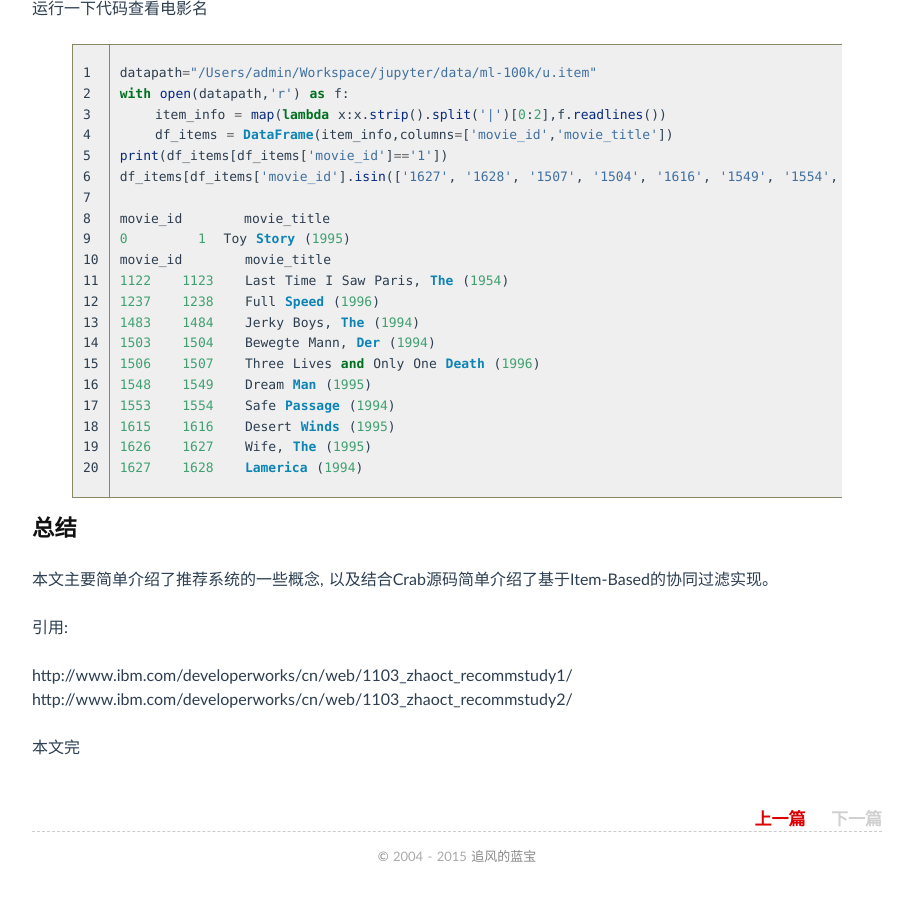
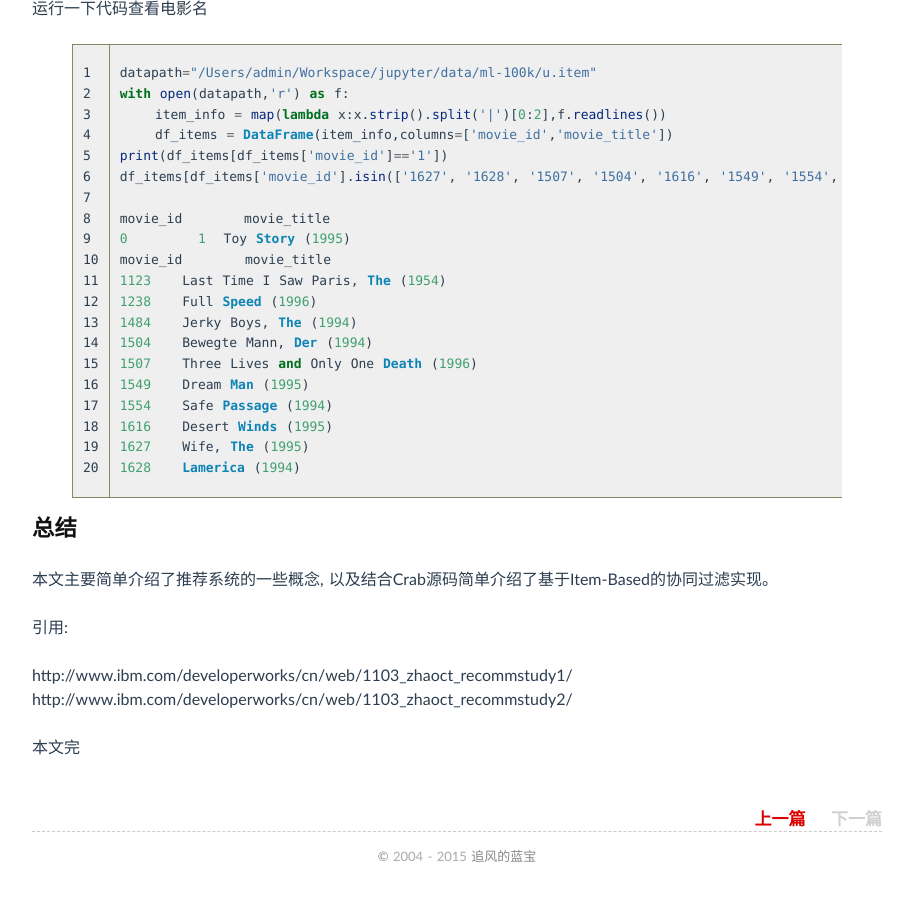
Before and after one commit to luyee/lamborryan.github.io, a Jekyll site: the page built from _posts/2015-12-03-learn-recommond-system-by-crab.md, in a window 1280 px wide and 900 px high, scrolled down 9955 px. Shown: the whole window, without its empty margins (183-1096 px from the left). Built offline with Jekyll 4.4.1, drawn with Linux system fonts in a browser that asks for light colours; Markdown is read by kramdown in place of the engine named in the settings; comment, search, counter and statistics services are not loaded.

Commit message:
no message

```diff
--- a/_posts/2015-12-03-learn-recommond-system-by-crab.md
+++ b/_posts/2015-12-03-learn-recommond-system-by-crab.md
@@ -344,16 +344,16 @@ df_items[df_items['movie_id'].isin(['1627', '1628', '1507', '1504', '1616', '154
 movie_id       movie_title
 0        1  Toy Story (1995)
 movie_id	movie_title
-1122	1123	Last Time I Saw Paris, The (1954)
-1237	1238	Full Speed (1996)
-1483	1484	Jerky Boys, The (1994)
-1503	1504	Bewegte Mann, Der (1994)
-1506	1507	Three Lives and Only One Death (1996)
-1548	1549	Dream Man (1995)
-1553	1554	Safe Passage (1994)
-1615	1616	Desert Winds (1995)
-1626	1627	Wife, The (1995)
-1627	1628	Lamerica (1994)
+1123	Last Time I Saw Paris, The (1954)
+1238	Full Speed (1996)
+1484	Jerky Boys, The (1994)
+1504	Bewegte Mann, Der (1994)
+1507	Three Lives and Only One Death (1996)
+1549	Dream Man (1995)
+1554	Safe Passage (1994)
+1616	Desert Winds (1995)
+1627	Wife, The (1995)
+1628	Lamerica (1994)
 {% endhighlight python %}
 
 ## 总结
```
